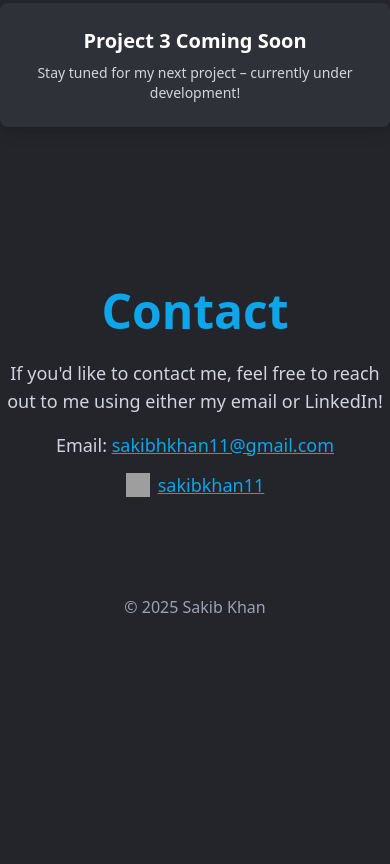
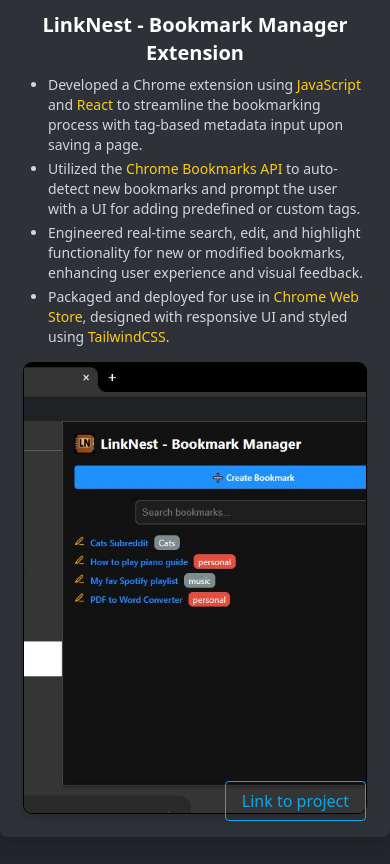
Before and after one commit to SakibKhan1/sakibkhan1.github.io, a plain HTML site: page index.html in a window 390 px wide. Shown: the part 4340-5204 px from the top of the page. Before the commit the page ends 4975 px from the top, so only its background shows below. Drawn offline with nearby package versions, Linux system fonts and the light colour scheme; grey boxes are pictures that could not be loaded.

Commit message:
added project 3

```diff
--- a/index.html
+++ b/index.html
@@ -197,6 +197,8 @@
 <section id="projects" class="scroll-mt-28 py-20 bg-dark-blue text-center">
   <div class="container mx-auto">
     <h2 class="text-5xl font-bold text-teal mb-10">Projects</h2>
+
+    <!-- Grid for projects -->
     <div class="grid grid-cols-1 md:grid-cols-2 gap-8">
 
       <!-- Project 1 -->
@@ -218,7 +220,6 @@
                onclick="openModal()">
         </div>
 
-
         <!-- Modal -->
         <div id="imageModal"
              class="fixed inset-0 bg-black bg-opacity-70 flex items-center justify-center z-50 hidden">
@@ -233,7 +234,7 @@
           </div>
         </div>
 
-  <!-- GitHub Link pinned bottom-right -->
+        <!-- GitHub Link -->
         <div class="absolute bottom-6 right-6">
           <a href="https://github.com/SakibKhan1/reddit-sentiment-tracker"
              target="_blank"
@@ -242,7 +243,6 @@
           </a>
         </div>
       </div>
-
 
       <!-- Project 2 -->
       <div class="bg-dark-blue-light p-6 rounded-lg shadow-lg relative min-h-[700px]">
@@ -254,7 +254,7 @@
           <li>Engineered a modular design with <span class="text-yellow">custom SwiftUI views</span>, including progress visualizations and editable solution entries with time/space complexity annotations.</li>
         </ul>
 
-<!-- Project 2 gif -->
+        <!-- GIF -->
         <div class="mt-4 ml-48">
           <img src="Media/iosDemo.gif"
                alt="iOS App Demo"
@@ -262,7 +262,7 @@
                class="rounded-lg shadow-lg object-contain cursor-pointer transition-transform duration-200 hover:scale-105">
         </div>
 
-  <!-- GitHub Link pinned bottom-right -->
+        <!-- GitHub Link -->
         <div class="absolute bottom-6 right-6">
           <a href="https://github.com/SakibKhan1/leetcode-organizer-ios-app"
              target="_blank"
@@ -271,20 +271,54 @@
           </a>
         </div>
       </div>
+
+
+      <!-- Project 3 -->
+<div class="w-full flex">
+  <div class="bg-dark-blue-light p-6 rounded-lg shadow-lg relative min-h-[700px] w-full md:w-[60%] lg:w-[50%] ml-auto mr-0">
+    <h3 class="text-xl font-semibold text-light-gray mb-2 text-center">LinkNest - Bookmark Manager Extension</h3>
+    <ul class="text-gray-300 text-sm list-disc pl-6 space-y-1 text-left">
+      <li>Developed a Chrome extension using <span class="text-yellow">JavaScript</span> and <span class="text-yellow">React</span> to streamline the bookmarking process with tag-based metadata input upon saving a page.</li>
+      <li>Utilized the <span class="text-yellow">Chrome Bookmarks API</span> to auto-detect new bookmarks and prompt the user with a UI for adding predefined or custom tags.</li>
+      <li>Engineered real-time search, edit, and highlight functionality for new or modified bookmarks, enhancing user experience and visual feedback.</li>
+      <li>Packaged and deployed for use in <span class="text-yellow">Chrome Web Store</span>, designed with responsive UI and styled using <span class="text-yellow">TailwindCSS</span>.</li>
+    </ul>
+
+<!-- Project 3 Modal -->
+<div id="extensionModal"
+     class="fixed inset-0 bg-black bg-opacity-70 flex items-center justify-center z-50 hidden">
+  <div class="relative bg-dark-blue-light p-4 rounded-lg shadow-lg w-[98vw] h-[95vh] overflow-auto">
+    <button onclick="closeExtensionModal()"
+            class="absolute top-2 right-3 text-white text-3xl font-bold hover:text-gray-300">
+      &times;
+    </button>
+    <img src="Media/extensionPic.JPG"
+         alt="Chrome Extension Screenshot"
+         class="rounded-lg shadow-lg object-contain ring-1 ring-black w-full h-full">
   </div>
 </div>
+<!-- Screenshot  -->
+<div class="mt-4 flex justify-start">
+  <img src="Media/extensionPic.JPG"
+       alt="Chrome Extension Screenshot"
+       style="height: 450px; width: auto;"
+       class="rounded-lg shadow-lg object-cover cursor-pointer transition-transform duration-200 hover:scale-105 ring-1 ring-black"
+       onclick="openExtensionModal()">
+</div>
 
-<!-- Project 3 Placeholder -->
-<div class="mt-12 flex justify-center">
-  <div class="bg-dark-blue-light p-6 rounded-lg shadow-lg w-full md:w-2/3 lg:w-1/2 text-center">
-    <h3 class="text-xl font-semibold text-light-gray mb-2">Project 3 Coming Soon</h3>
-    <p class="text-gray-300 text-sm">
-      Stay tuned for my next project – currently under development!
-    </p>
+
+    <!-- GitHub Link -->
+    <div class="absolute bottom-6 right-6">
+      <a href="https://github.com/SakibKhan1/linknest-bookmark-chrome-extension"
+         target="_blank"
+         class="text-teal border border-teal px-4 py-2 rounded hover:bg-teal hover:text-dark-blue transition-colors duration-200">
+        Link to project
+      </a>
     </div>
   </div>
+</div>
+</section>
 
-</section>
     <!-- Contact Section -->
     <section id="contact" class="scroll-mt-28 py-20 bg-dark-blue text-center">
       <div class="container mx-auto">
@@ -320,7 +354,7 @@
     }
 
 
-    // Optional: allow clicking outside modal to close
+
     document.addEventListener('click', function (e) {
       const modal = document.getElementById('imageModal');
       if (e.target === modal) {
@@ -348,6 +382,22 @@
   });
 </script>
 
+<!-- 🔽 New script for Project 3 modal -->
+<script>
+  function openExtensionModal() {
+    document.getElementById('extensionModal').classList.remove('hidden');
+  }
 
+  function closeExtensionModal() {
+    document.getElementById('extensionModal').classList.add('hidden');
+  }
+
+  document.addEventListener('click', function (e) {
+    const modal = document.getElementById('extensionModal');
+    if (e.target === modal) {
+      closeExtensionModal();
+    }
+  });
+</script>
 </body>
 </html>
```
Also changed, not shown: Media/extensionPic.JPG (added). Lines whose indentation alone changed are shown as unchanged.
